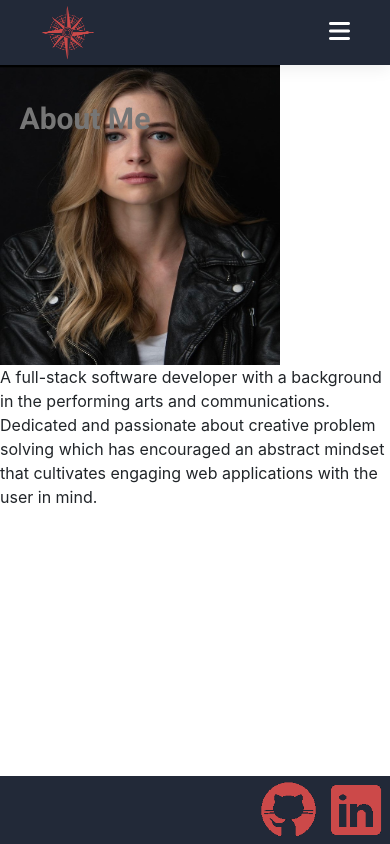
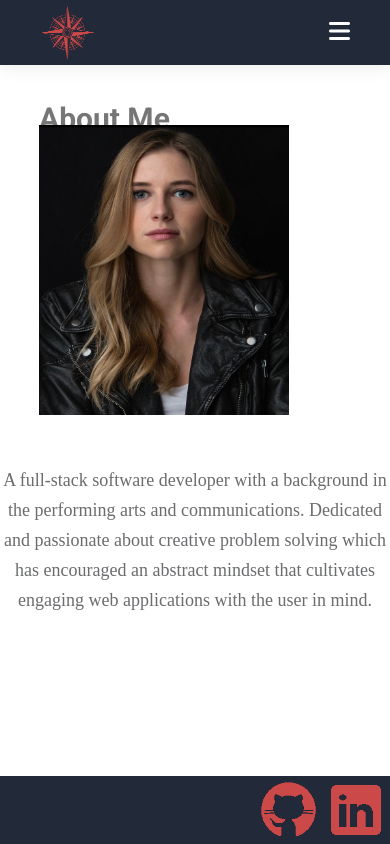
Before and after one commit to juliamachin/portfolio2, a React (Create React App) app: page /about in a window 390 px wide. Built offline with nearby package versions, Linux system fonts and the light colour scheme; the HTML template or start-up script is replaced by a standard one; a web font is replaced by a local one.

Commit message:
tweaks to styling

```diff
--- a/src/Components/About/About.css
+++ b/src/Components/About/About.css
@@ -0,0 +1,26 @@
+.selfie {
+  position: relative;
+  left: 33%;
+  margin: 50px auto;
+  padding-top: 10px;
+}
+
+p {
+  color: #6b6c6e;
+  font-size: 20px;
+  font-family: "Libre Baskerville", serif;
+  line-height: 40px;
+  text-align: center;
+  text-shadow: 0 1px 1px #fff;
+}
+
+@media only screen and (max-width: 780px) and (max-height: 900px) {
+    .selfie {
+        left: 10%;
+    }
+
+    p {
+        font-size: 18px;
+        line-height: 30px;
+    }
+}
--- a/src/Components/About/About.js
+++ b/src/Components/About/About.js
@@ -6,7 +6,7 @@ const About = () => {
       <h2 className="title">About Me</h2>
       <img
         src="/Images/IMG_4039.jpg"
-        width="280"
+        width="250"
         height="300"
         className="selfie"
         alt="portrait"
--- a/src/Components/Contact/Contact.css
+++ b/src/Components/Contact/Contact.css
@@ -17,7 +17,7 @@
   width: 100%;
   position: absolute;
   top: 15%;
-    left: 20%;
+  left: 24%;
   margin: 50px auto;
   max-width: 420px;
   margin: 50px auto;
@@ -79,8 +79,7 @@
     max-width: 280px;
     left: 5%;
   }
-
   .title {
-        left: 5%;
+    left: 10%;
   }
 }
```
Lines whose indentation alone changed are shown as unchanged.
